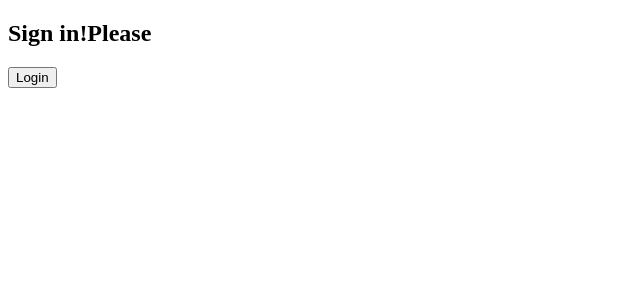
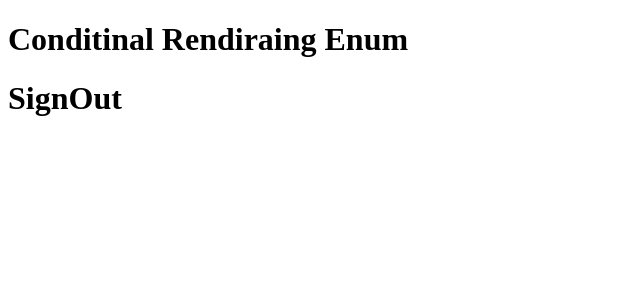
Before and after one commit to debasishsahoo/ardent-virtusa-mern-21-01-23, a React (Create React App) app in the folder Frontend/client/: page / in a window 1280 px wide. Shown: the top 300 px of the page, without its empty margins (0-640 px from the left). Built offline with nearby package versions, Linux system fonts and the light colour scheme; the HTML template or start-up script is replaced by a standard one.

Commit message:
Enum Render

```diff
--- a/Frontend/client/src/App.js
+++ b/Frontend/client/src/App.js
@@ -2,6 +2,9 @@ import React from 'react';
 //IF Condition
 import If_Statement from './Cond1/if_Statement';
 import DemoAuth from './Cond1/DemoAuth';
+import Garage from './Cond1/LogicalANDOpr'
+import SwitchCase from './Cond1/SwitchCase';
+import CondEnum from './Cond1/CondEnum';
 
 
 
@@ -11,7 +14,16 @@ function App() {
   return (
     <>
       {/* <If_Statement isGreeting={false} /> */}
-      <DemoAuth isloggedin={false} />
+      {/* <DemoAuth isloggedin={false} /> */}
+
+      {/* <Garage car={['BMW', "AUDI"]} />*/}
+
+      {/* <SwitchCase role={'User'} / > */}
+
+      <CondEnum state={'logout'} />
+
+
+
     </>
   );
 }
--- /dev/null
+++ b/Frontend/client/src/Cond1/CondEnum.jsx
@@ -0,0 +1,27 @@
+import React from 'react';
+
+function SignUp() {
+    return <h1>Signup</h1>
+}
+function SignIn() {
+    return <h1>SignIn</h1>
+}
+function SignOut() {
+    return <h1>SignOut</h1>
+}
+
+function CondEnum(props) {
+    const STATES = {
+        login: <SignIn />,
+        registration: <SignUp />,
+        logout: <SignOut />
+    }
+    return (
+        <div>
+            <h1>Conditinal Rendiraing Enum</h1>
+            {STATES[props.state]}
+        </div>
+    );
+}
+
+export default CondEnum;
--- /dev/null
+++ b/Frontend/client/src/Cond1/LogicalANDOpr.jsx
@@ -0,0 +1,19 @@
+import React from 'react';
+
+function LogicalANDOpr(props) {
+
+    const cars = props.car;
+    return (
+        <div>
+            <h1>Grage</h1>
+
+            {cars.length > 0 && <h2>I have {cars.length} cars in my Grage(AND)</h2>}
+
+            {cars.length > 0 || <h2>I have {cars.length} cars in my Grage(OR)</h2>}
+
+
+        </div>
+    );
+}
+
+export default LogicalANDOpr;
--- /dev/null
+++ b/Frontend/client/src/Cond1/SwitchCase.jsx
@@ -0,0 +1,26 @@
+import React from 'react';
+
+
+function Message(props) {
+    return (
+        <div>
+            <h1>{props.text}</h1>
+        </div>
+    )
+}
+
+function SwitchCase(props) {
+    switch (props.role) {
+        case 'Admin':
+            return <Message text={props.role} />
+        case 'User':
+            return <Message text={props.role} />
+        case 'Mod':
+            return <Message text={props.role} />
+        default:
+            return 'Nothing Match'
+    }
+
+}
+
+export default SwitchCase;
```
